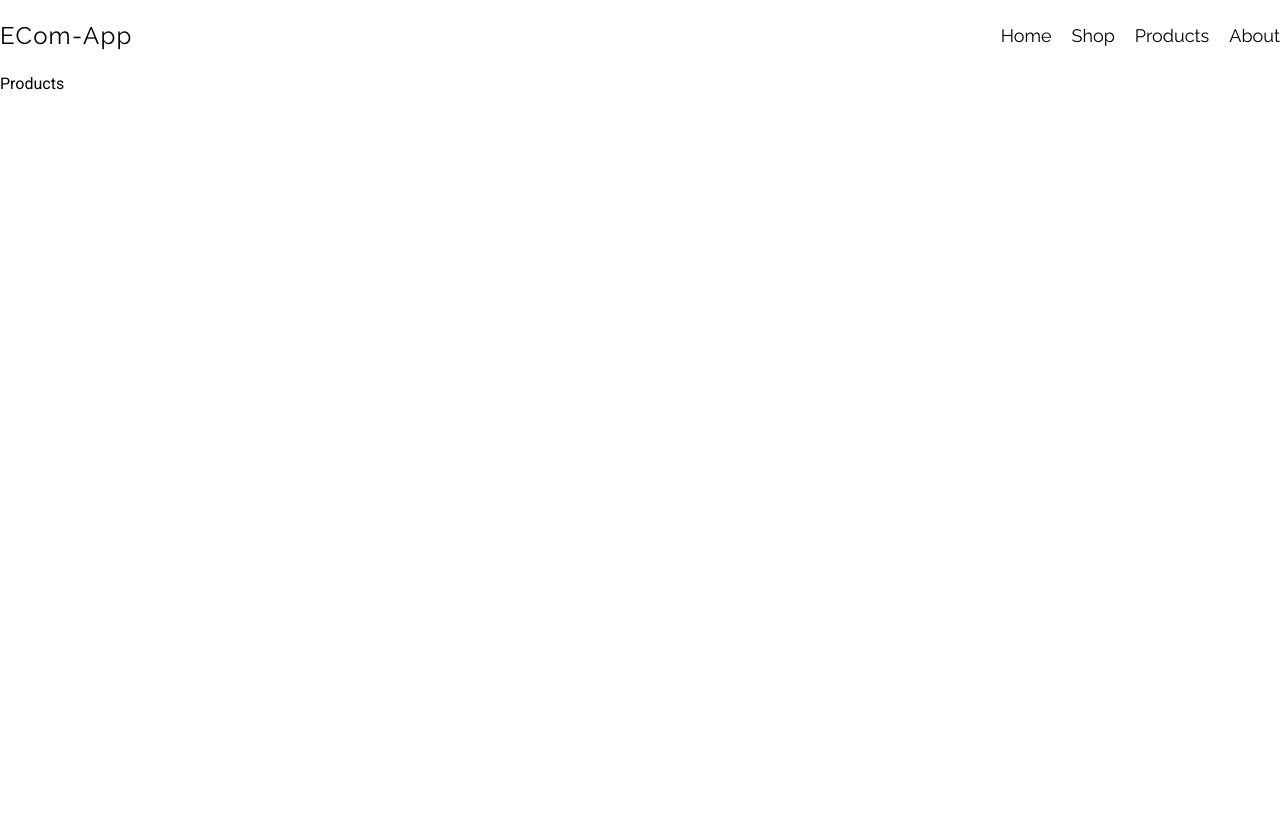
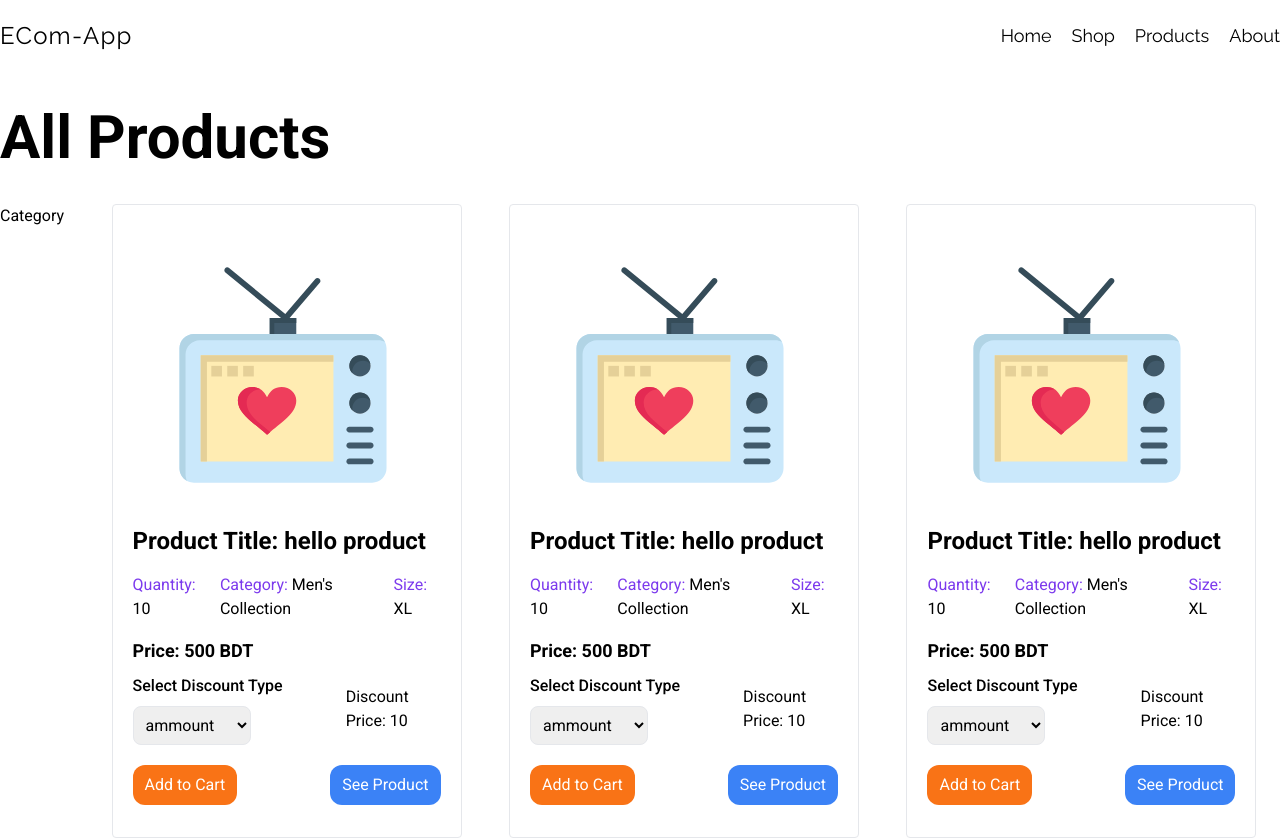
Before and after one commit to devMasrafi/Ecom-App, a Next.js app: page /products in a window 1280 px wide. Shown: the top 839 px of the page. Before the commit the page ends 800 px from the top, so only its background shows below. Built offline with nearby package versions, Linux system fonts and the light colour scheme.

Commit message:
products page done

```diff
--- a/src/app/(pages)/products/page.jsx
+++ b/src/app/(pages)/products/page.jsx
@@ -1,5 +1,106 @@
+import Image from "next/image";
+import product from "/public/images/product.svg";
+
 const Products = () => {
-  return <div>Products</div>;
+  return (
+    <main>
+      <section className="container mx-auto">
+        <h2 className="font-bold text-6xl py-9">All Products</h2>
+        <section className="flex items-start gap-x-6">
+          <section>
+            <div>
+              <h3>Category</h3>
+            </div>
+          </section>
+          <section className="flex items-center justify-evenly flex-wrap gap-6">
+            {[0, 1, 2, 3, 4, 5, 6, 7, 8, 9, 10].map((item) => (
+              <section className="border w-[350px] p-5 rounded">
+                {/* thumbnail image */}
+                <Image
+                  src={product}
+                  alt="product image"
+                  height={300}
+                  width={300}
+                />
+                {/* product title */}
+                <h2 className="text-2xl text-black font-semibold">
+                  Product Title: hello product
+                </h2>
+                <div className="flex items-center gap-x-4 py-4">
+                  <p>
+                    <span className="text-violet-600">Quantity:</span> 10
+                  </p>
+                  <p>
+                    <span className="text-violet-600">Category:</span> Men's
+                    Collection
+                  </p>
+                  <p>
+                    <span className="text-violet-600">Size:</span> XL
+                  </p>
+                </div>
+                <p className="font-bold text-lg">Price: 500 BDT</p>
+                <div className="flex items-center gap-x-4 py-2">
+                  <div className="space-y-2">
+                    <label
+                      htmlFor=""
+                      className="text-primary text-base font-medium font-inter"
+                    >
+                      Select Discount Type
+                    </label>
+                    <select
+                      id=""
+                      className=" outline-none border border-borderColor p-2 rounded-lg"
+                      name="discount"
+                    >
+                      <option value="ammount">ammount</option>
+                      <option value="percentage">percentage</option>
+                    </select>
+                  </div>
+                  <p className="font-normal text-base py-3">
+                    Discount Price: 10
+                  </p>
+                </div>
+                <div className="flex items-center justify-between py-3">
+                  <button className="px-3 py-2 bg-orange-500 rounded-xl text-base text-white hover:bg-orange-700">
+                    Add to Cart
+                  </button>
+                  <button className="px-3 py-2 bg-blue-500 rounded-xl text-base text-white hover:bg-blue-700">
+                    See Product
+                  </button>
+                </div>
+              </section>
+            ))}
+          </section>
+        </section>
+        {/* pagination */}
+        <section className="py-20 flex items-center justify-between">
+          <div className="flex items-center gap-x-6">
+            <div className="w-12 h-3 rounded bg-blue-500 text-white p-5 flex items-center justify-center cursor-pointer">
+              Prev
+            </div>
+            <div className="w-12 h-3 rounded bg-blue-500 text-white p-5 flex items-center justify-center cursor-pointer">
+              1
+            </div>
+            <div className="w-12 h-3 rounded bg-blue-500 text-white p-5 flex items-center justify-center cursor-pointer">
+              2
+            </div>
+            <div className="w-12 h-3 rounded bg-blue-500 text-white p-5 flex items-center justify-center cursor-pointer">
+              3
+            </div>
+            <div className="w-12 h-3 rounded bg-blue-500 text-white p-5 flex items-center justify-center cursor-pointer">
+              4
+            </div>
+            <div className="w-12 h-3 rounded bg-blue-500 text-white p-5 flex items-center justify-center cursor-pointer">
+              Next
+            </div>
+          </div>
+          <div>
+            <p>Showing 1 to 20 of 122 (7 Pages)</p>
+          </div>
+        </section>
+      </section>
+    </main>
+  );
 };
 
 export default Products;
```
Also changed, not shown: public/images/product.svg (added).
